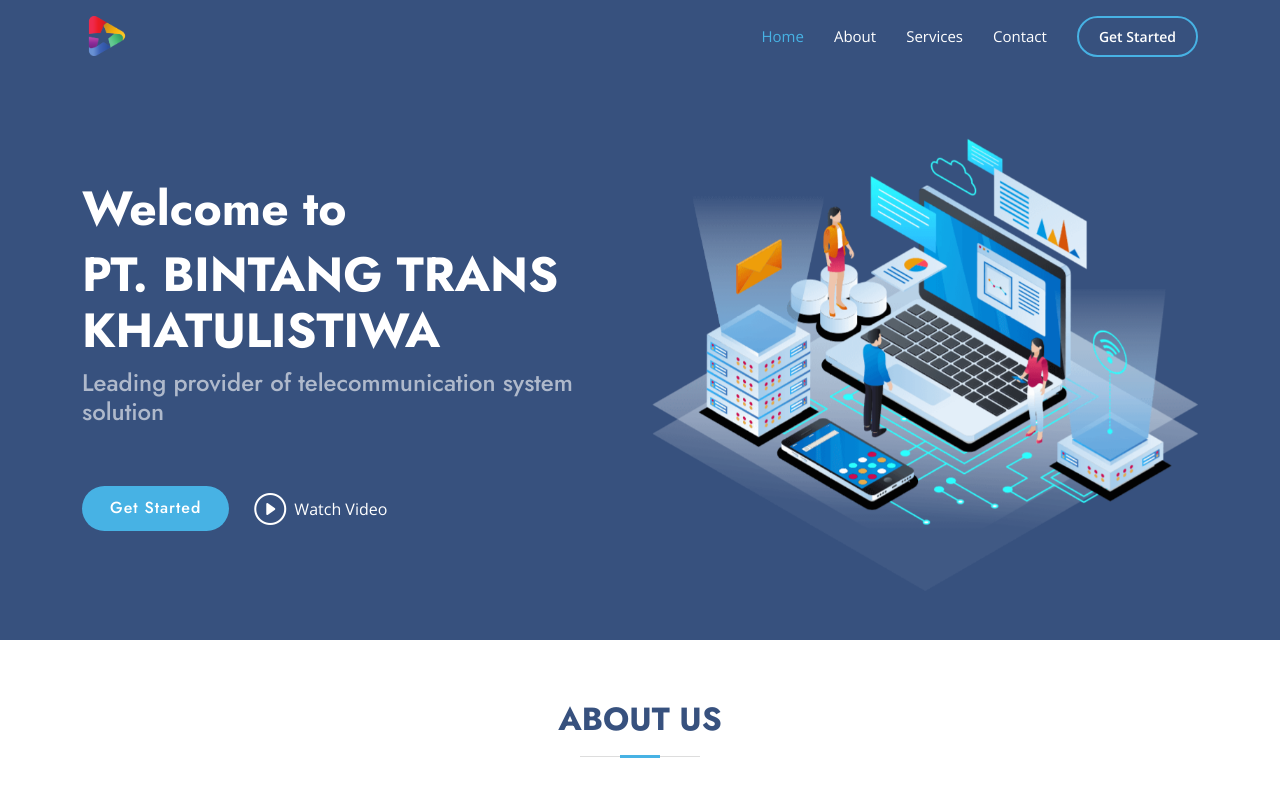
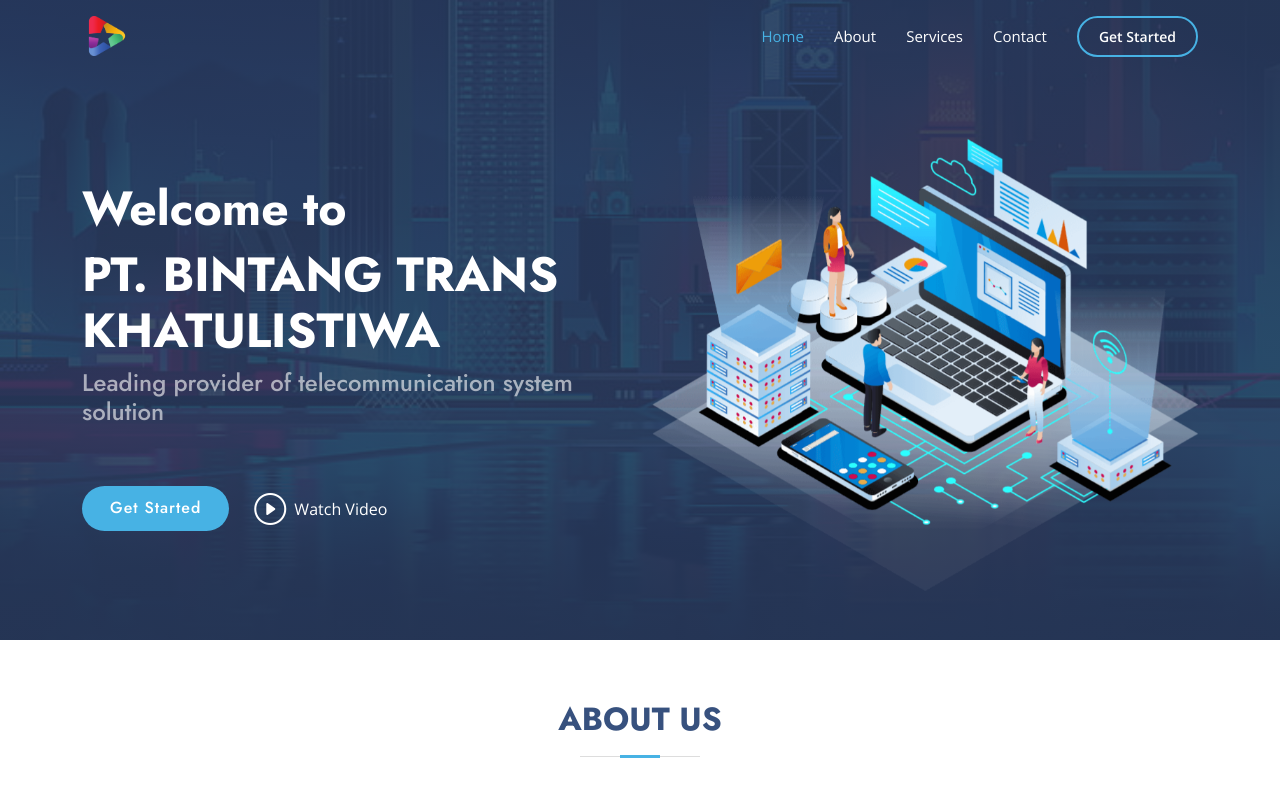
Before and after one commit to dwiptarama/btk, a plain HTML site: page index.html in a window 1280 px wide. Shown: the top 800 px of the page. Drawn offline with nearby package versions, Linux system fonts and the light colour scheme.

Commit message:
merubah background hero dan cta

```diff
--- a/assets/css/style.css
+++ b/assets/css/style.css
@@ -396,7 +396,9 @@ h6 {
 #hero {
   width: 100%;
   height: 80vh;
-  background: #37517e;
+  background: linear-gradient(rgba(40, 58, 90, 0.9), rgba(40, 58, 90, 0.9)), url("../img/cta-bg.jpg") fixed center center;
+  background-size: cover;
+  padding: 120px 0;
 }
 
 #hero .container {
```
